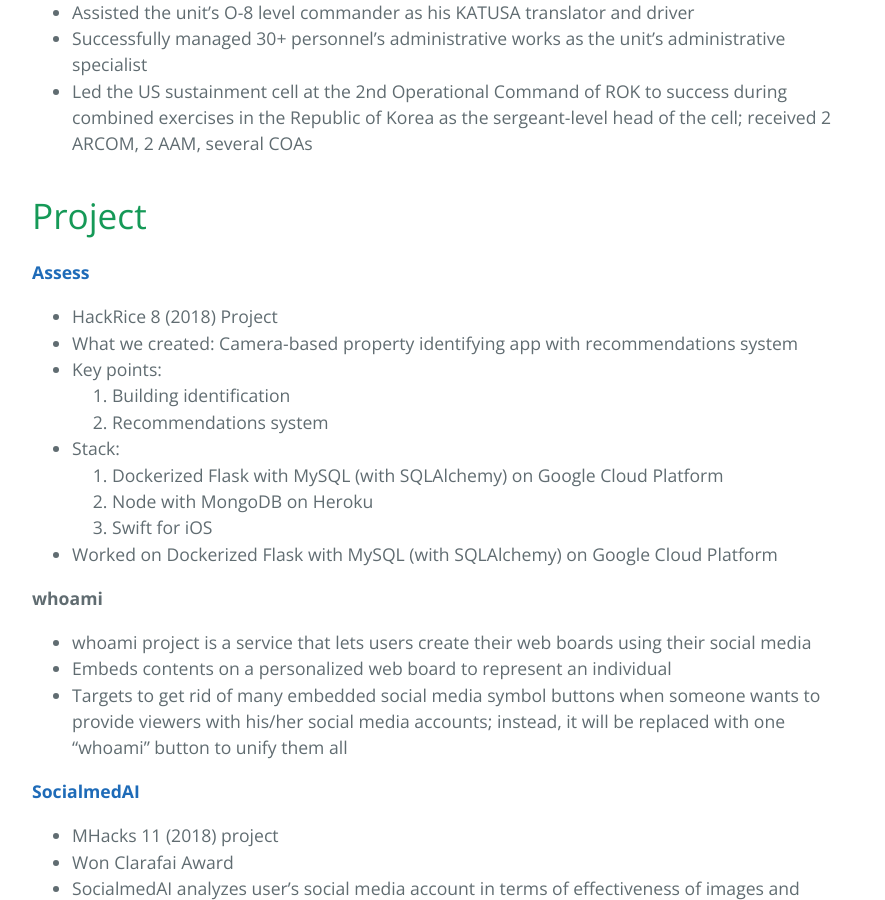
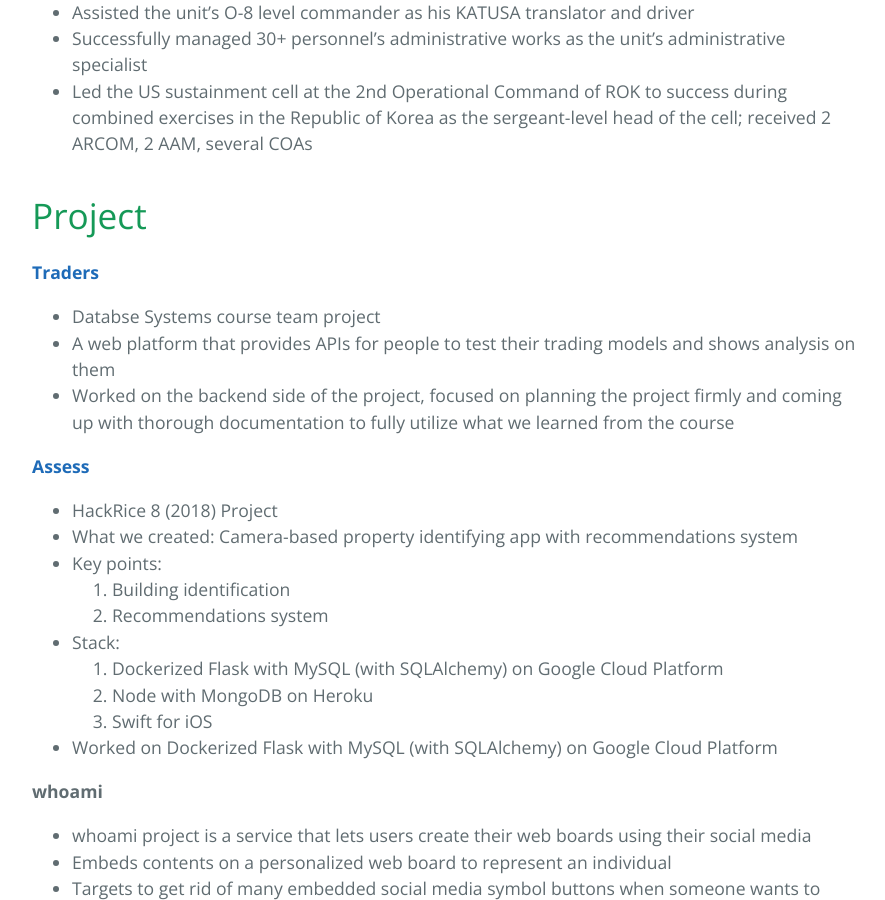
Before and after one commit to jocho-here/mgjo5899.github.io, a Jekyll site: the page built from index.md, in a window 1280 px wide and 900 px high, scrolled down 1838 px. Shown: the whole window, without its empty margins (192-1077 px from the left). Built offline with Jekyll 4.4.1, drawn with Linux system fonts in a browser that asks for light colours; our own code applies the rules of GitHub Pages for plain Markdown files.

Commit message:
Added Traders project

```diff
--- a/index.md
+++ b/index.md
@@ -52,6 +52,11 @@
 
 
 # Project
+[**Traders**](https://github.com/mgjo5899/Traders)
+- Databse Systems course team project
+- A web platform that provides APIs for people to test their trading models and shows analysis on them
+- Worked on the backend side of the project, focused on planning the project firmly and coming up with thorough documentation to fully utilize what we learned from the course
+
 [**Assess**](https://devpost.com/software/assess)
 - HackRice 8 (2018) Project
 - What we created: Camera-based property identifying app with recommendations system
```
